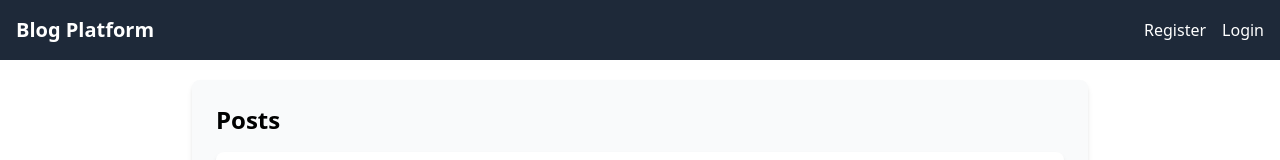
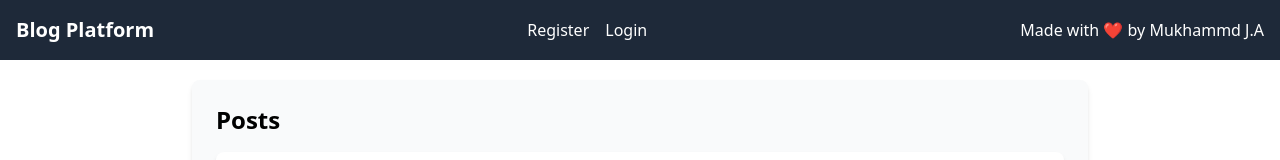
Before and after one commit to Muhammad-Devel/blog-platform-client0, a React (Vite) app: page / in a window 1280 px wide. Shown: the top 160 px of the page. Built offline with nearby package versions, Linux system fonts and the light colour scheme; no server answers.

Commit message:
Add about section to Navbar with creator information

```diff
--- a/src/components/Navbar.jsx
+++ b/src/components/Navbar.jsx
@@ -32,6 +32,9 @@ const Navbar = () => {
           Logout
         </button>
       )}
+      <div className="navbar-about">
+        <p>Made with ❤️ by Mukhammd J.A</p>
+      </div>
     </nav>
   );
 };
```
